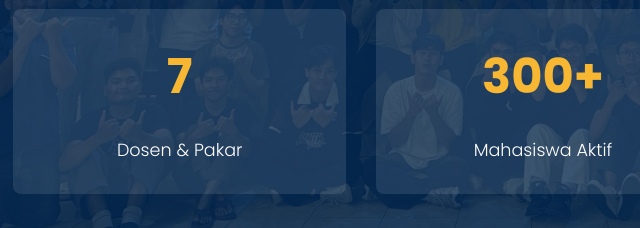
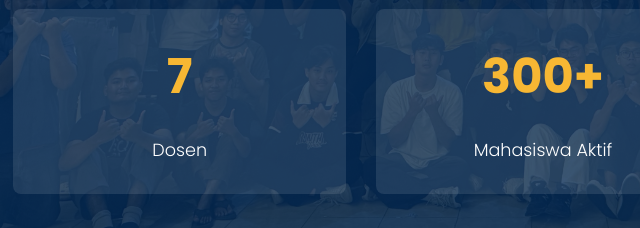
Before and after one commit to arifquuu/ppwd-uas-arifqu, a plain HTML site: page index.html in a window 1280 px wide. Shown: the part 2202-2430 px from the top of the page, 97-737 px from the left. Drawn offline with Linux system fonts and the light colour scheme.

```diff
--- a/index.html
+++ b/index.html
@@ -100,7 +100,7 @@
                 <div class="info-grid">
                     <div class="info-box">
                         <h3 class="info-angka" data-target="7">0</h3>
-                        <p>Dosen & Pakar</p>
+                        <p>Dosen</p>
                     </div>
                     <div class="info-box">
                         <h3 class="info-angka" data-target="300">0+</h3>
@@ -234,4 +234,5 @@
     </script>
 
 </body>
+
 </html>
```
